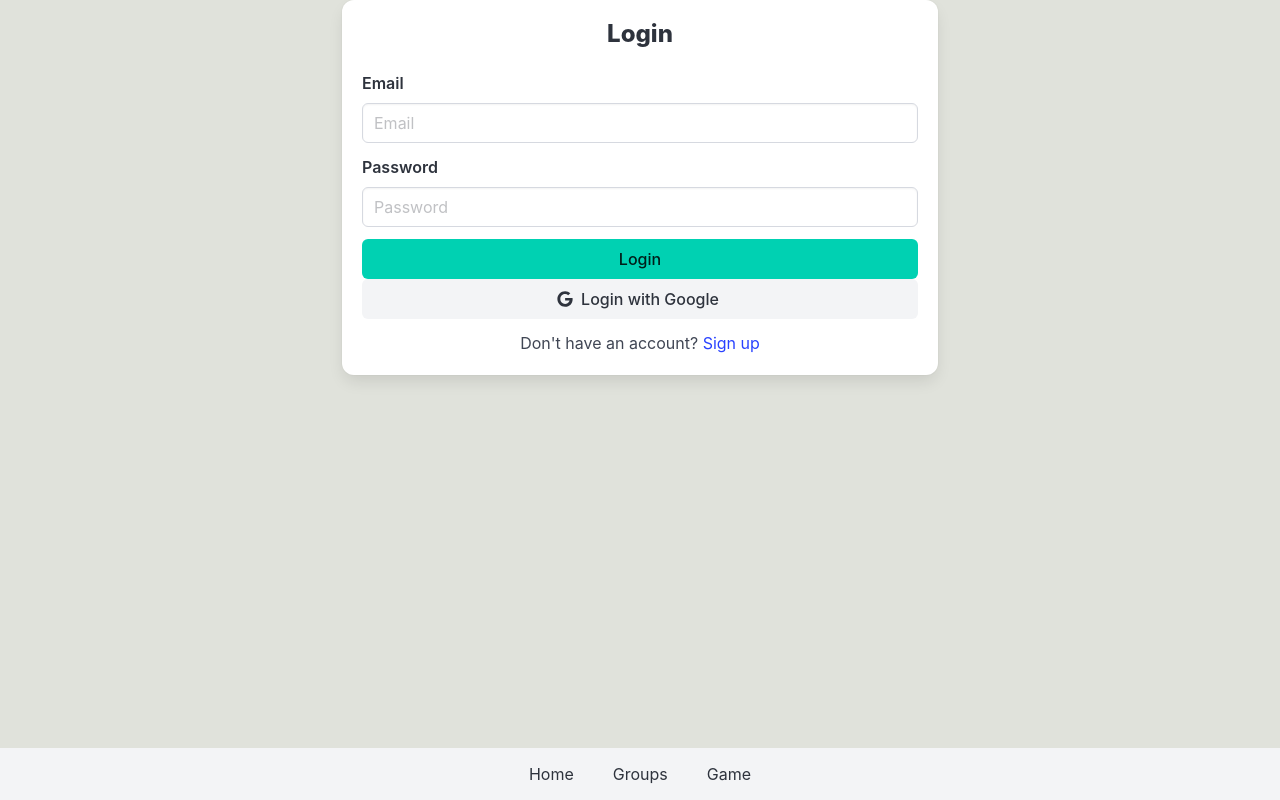
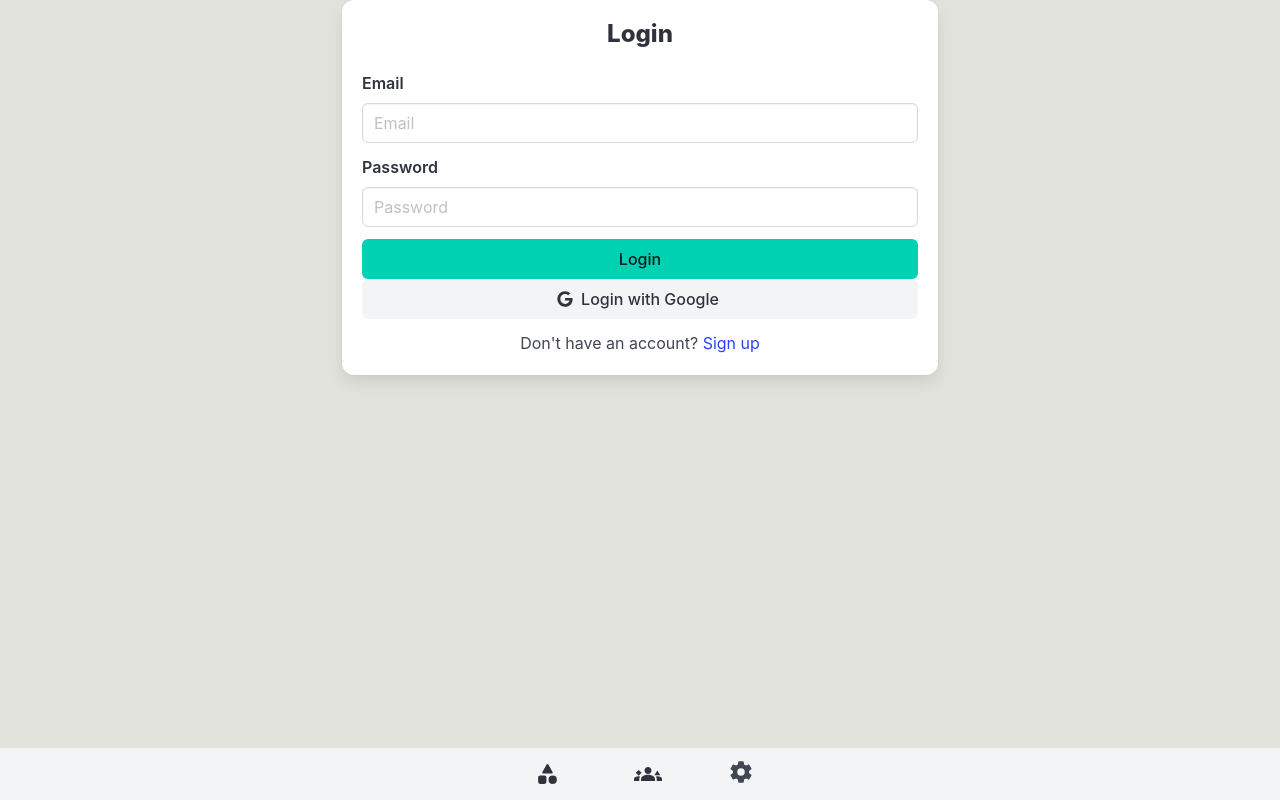
Before and after one commit to hpacheco26/squadup, a React (Vite) app in the folder frontend/: page /login in a window 1280 px wide. Built offline with nearby package versions, Linux system fonts and the light colour scheme; no server answers.

Commit message:
navbar icons

```diff
--- a/frontend/src/components/bars/GameHeaderBar.jsx
+++ b/frontend/src/components/bars/GameHeaderBar.jsx
@@ -1,5 +1,6 @@
 import React, { useState } from "react";
-import { FiSettings } from "react-icons/fi";
+import { FiSettings, FiArrowLeft } from "react-icons/fi";
+import { IoIosArrowBack } from "react-icons/io";
 import { useNavigate, useLocation, useParams } from "react-router-dom";
 import useGroupStore from "../../store/groupStore";
 import GameModal from "../modals/GameModal";
@@ -22,6 +23,12 @@ const GameHeaderBar = ({ gameId }) => {
             <header style={styles.header}>
                 {/* Tabs: PreGame & Game */}
                 <div style={styles.tabsContainer}>
+                    <button
+                        onClick={() => navigate(`/groups/${group.id}`)}
+                    >
+                        <IoIosArrowBack size={24} />
+                    </button>
+
                     <button
                         onClick={() => navigate(`/pregame/${gameId}`)}
                         style={{
--- a/frontend/src/components/bars/HeaderBar.jsx
+++ b/frontend/src/components/bars/HeaderBar.jsx
@@ -1,23 +1,16 @@
 import React from 'react';
-import { Link, useNavigate } from 'react-router-dom';
-import { FiSettings } from 'react-icons/fi';
+
+
 
 const HeaderBar = () => {
-    const navigate = useNavigate();
+
 
     return (
         <header style={styles.header}>
             {/* App Name */}
             <h1 style={styles.title}>SquadUp</h1>
 
-            {/* Settings Button (Removed from HomePage) */}
-            <button
-                onClick={() => navigate('/settings')}
-                style={styles.settingsButton}
-                aria-label="Go to Account Settings"
-            >
-                <FiSettings size={24} />
-            </button>
+
         </header>
     );
 };
@@ -35,12 +28,7 @@ const styles = {
         fontSize: '1.5rem',
         fontWeight: 'bold',
     },
-    settingsButton: {
-        background: 'none',
-        border: 'none',
-        cursor: 'pointer',
-        padding: '5px',
-    }
+
 };
 
 export default HeaderBar;
--- a/frontend/src/components/bars/NavBar.jsx
+++ b/frontend/src/components/bars/NavBar.jsx
@@ -1,50 +1,62 @@
 import React from 'react';
-import { Link } from 'react-router-dom'; // Import Link for navigation
+import { GiArena } from "react-icons/gi";
+import { MdGroups3 } from "react-icons/md";
+import { IoSettingsSharp } from "react-icons/io5";
+import { Link, useNavigate } from 'react-router-dom';
+import { TbTriangleSquareCircleFilled } from "react-icons/tb";
 
 function Navbar() {
+    const navigate = useNavigate();
     return (
         <nav className="navbar is-light" style={styles.navbar}>
             <div id="navbarBasicExample" className="navbar-menu" style={styles.navbarMenu}>
                 <div className="navbar-start" style={styles.navbarStart}>
                     {/* Home Link */}
                     <Link to="/" className="navbar-item">
-                        Home
+                        <TbTriangleSquareCircleFilled style={{fontSize: "25px", padding: "0px"}} />
                     </Link>
                     {/* Group Link */}
                     <Link to="/groups" className="navbar-item">
-                        Groups
+                        <MdGroups3 style={{fontSize: "30px", padding: "0px"}} />
                     </Link>
-                    {/* Game Link */}
-                    <Link to="/game" className="navbar-item">
-                        Game
-                    </Link>
+                     {/* Settings Button (Removed from HomePage) */}
+                    <button
+                        onClick={() => navigate('/settings')}
+                        style={styles.settingsButton}
+                        aria-label="Go to Account Settings"
+                    >
+                        <IoSettingsSharp size={24} />
+                    </button>
                 </div>
             </div>
         </nav>
     );
 }
 
-// Custom inline styles for fixed bottom navbar with reduced space
 const styles = {
     navbar: {
-        // position: 'fixed',
-        // bottom: '0',
-        // left: '0',
-        // right: '0',
-        zIndex: 1000, // Ensure it stays on top of content
+        zIndex: 1000,
+        padding: "0px",
     },
     navbarMenu: {
         display: 'flex',
-        justifyContent: 'center', // Horizontally center the menu
+        justifyContent: 'center',
         width: '100%',
     },
     navbarStart: {
         display: 'flex',
-        justifyContent: 'center', // This will center the items
-        alignItems: 'center', // Vertically center the items (useful for better alignment)
-        gap: '15px', // Adjust space between links
-        width: '100%', // Make sure the container spans the full width
+        justifyContent: 'center',
+        alignItems: 'center',
+        gap: '50px',
+        width: '100%',
     },
+
+    settingsButton: {
+        background: 'none',
+        border: 'none',
+        cursor: 'pointer',
+        padding: '5px',
+    }
 };
 
 export default Navbar;
```
Also changed, not shown: frontend/public/squadup.svg.
